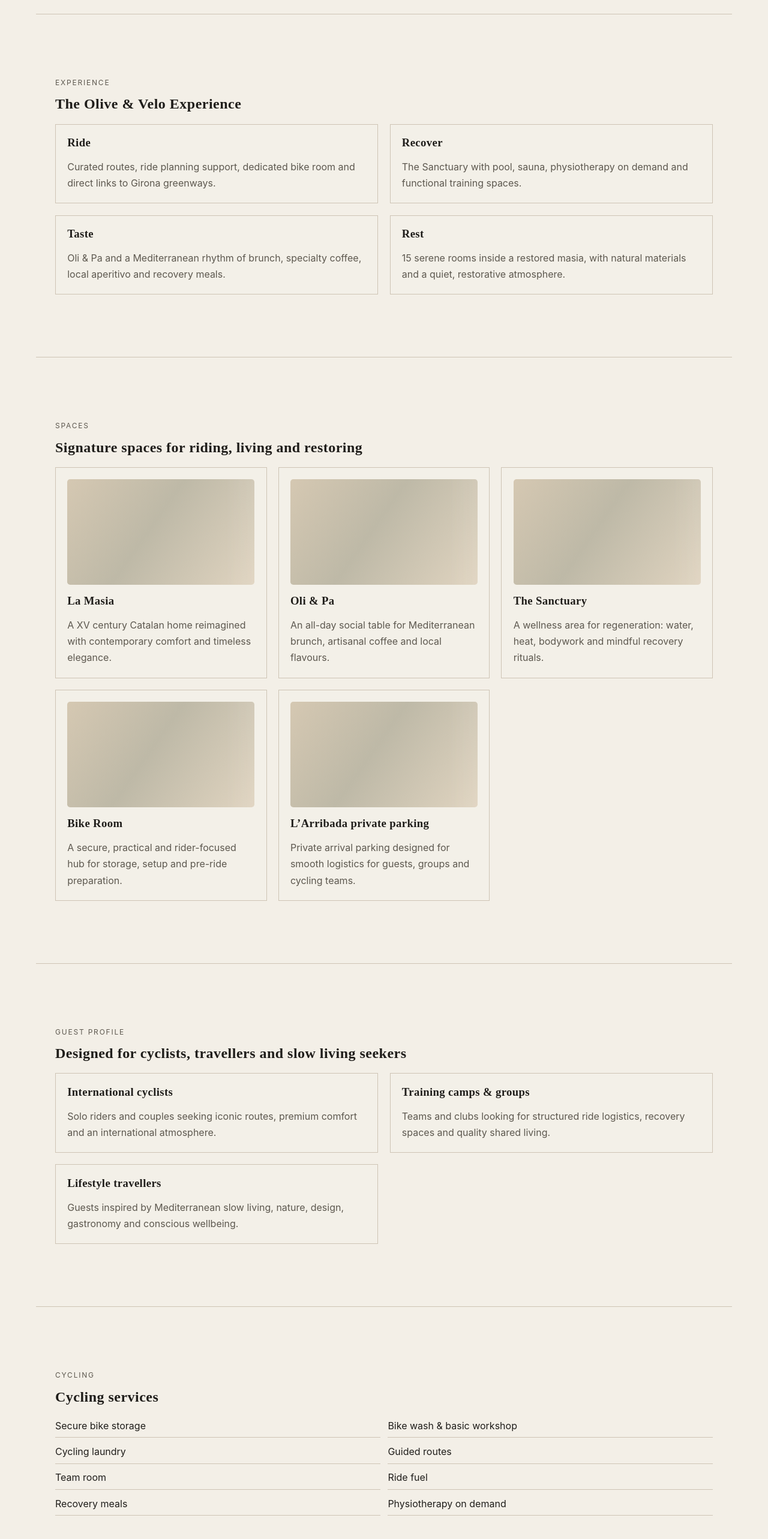
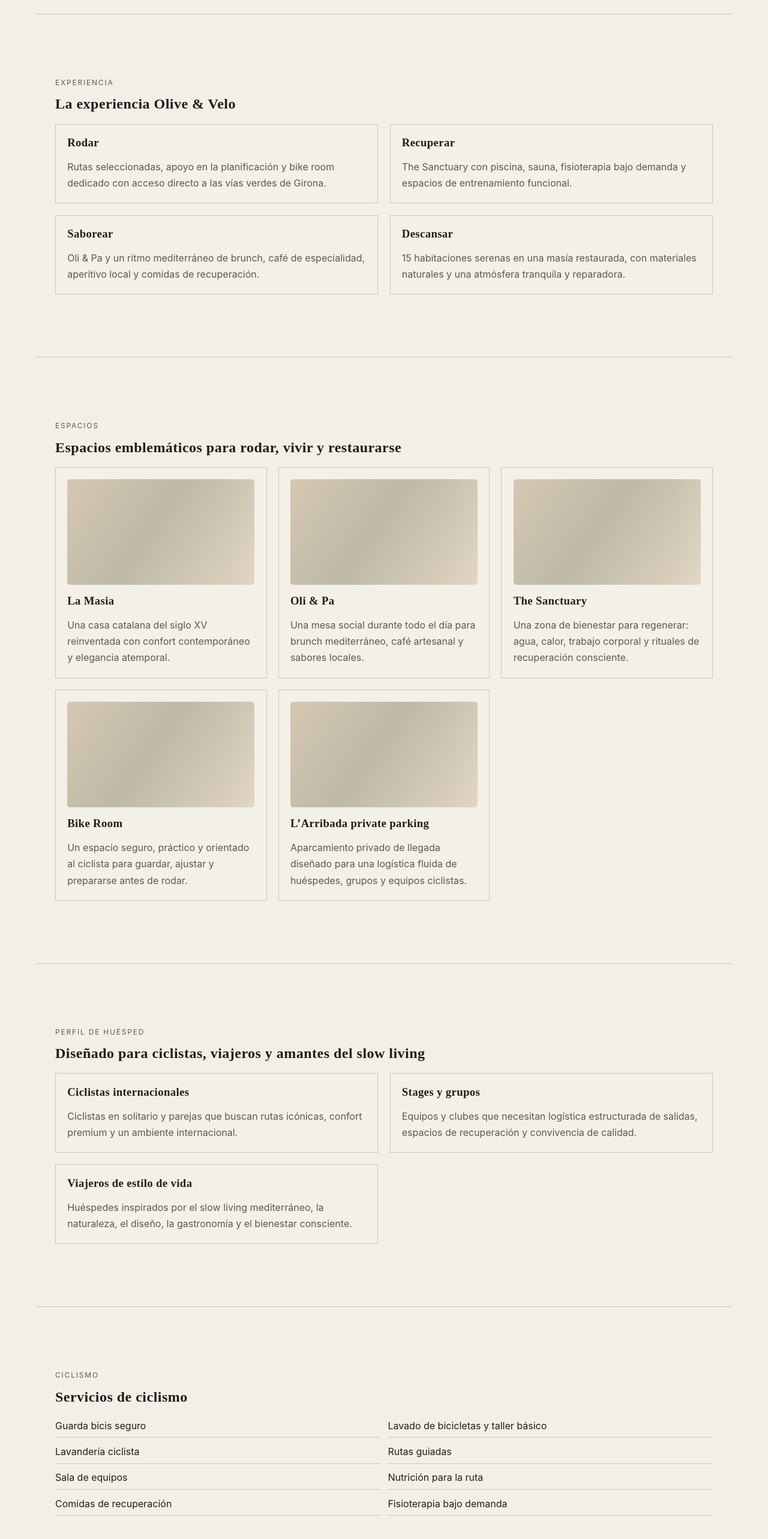
Before and after one commit to spv4ever/olive-velo, a React (Vite) app: page / in a window 1280 px wide. Shown: the part 2038-4604 px from the top of the page at 60% size. Built offline with nearby package versions, Linux system fonts and the light colour scheme.

Commit message:
Translate Experience, Spaces, Guest Profile and Cycling sections by locale

```diff
--- a/src/App.jsx
+++ b/src/App.jsx
@@ -22,10 +22,10 @@ function App() {
         <Hero t={t} />
         <ConceptSection t={t} />
         <LocationSection t={t} />
-        <ExperienceSection />
-        <SpacesSection />
-        <GuestSection />
-        <CyclingServicesSection />
+        <ExperienceSection t={t} />
+        <SpacesSection t={t} />
+        <GuestSection t={t} />
+        <CyclingServicesSection t={t} />
         <ContactSection t={t} />
       </main>
       <Footer />
--- a/src/components/CyclingServicesSection.jsx
+++ b/src/components/CyclingServicesSection.jsx
@@ -1,24 +1,14 @@
 import React from 'react';
-const services = [
-  'Secure bike storage',
-  'Bike wash & basic workshop',
-  'Cycling laundry',
-  'Guided routes',
-  'Team room',
-  'Ride fuel',
-  'Recovery meals',
-  'Physiotherapy on demand'
-];
 
-function CyclingServicesSection() {
+function CyclingServicesSection({ t }) {
   return (
     <section id="cycling" className="section">
       <div className="section-head">
-        <p className="eyebrow">Cycling</p>
-        <h2>Cycling services</h2>
+        <p className="eyebrow">{t.cycling.eyebrow}</p>
+        <h2>{t.cycling.title}</h2>
       </div>
       <ul className="services-grid">
-        {services.map((service) => (
+        {t.cycling.services.map((service) => (
           <li key={service}>{service}</li>
         ))}
       </ul>
--- a/src/components/ExperienceSection.jsx
+++ b/src/components/ExperienceSection.jsx
@@ -1,32 +1,14 @@
 import React from 'react';
-const experienceItems = [
-  {
-    title: 'Ride',
-    text: 'Curated routes, ride planning support, dedicated bike room and direct links to Girona greenways.'
-  },
-  {
-    title: 'Recover',
-    text: 'The Sanctuary with pool, sauna, physiotherapy on demand and functional training spaces.'
-  },
-  {
-    title: 'Taste',
-    text: 'Oli & Pa and a Mediterranean rhythm of brunch, specialty coffee, local aperitivo and recovery meals.'
-  },
-  {
-    title: 'Rest',
-    text: '15 serene rooms inside a restored masia, with natural materials and a quiet, restorative atmosphere.'
-  }
-];
 
-function ExperienceSection() {
+function ExperienceSection({ t }) {
   return (
     <section id="experience" className="section">
       <div className="section-head">
-        <p className="eyebrow">Experience</p>
-        <h2>The Olive & Velo Experience</h2>
+        <p className="eyebrow">{t.experience.eyebrow}</p>
+        <h2>{t.experience.title}</h2>
       </div>
       <div className="card-grid">
-        {experienceItems.map((item) => (
+        {t.experience.items.map((item) => (
           <article className="card" key={item.title}>
             <h3>{item.title}</h3>
             <p>{item.text}</p>
--- a/src/components/GuestSection.jsx
+++ b/src/components/GuestSection.jsx
@@ -1,28 +1,14 @@
 import React from 'react';
-const guests = [
-  {
-    title: 'International cyclists',
-    text: 'Solo riders and couples seeking iconic routes, premium comfort and an international atmosphere.'
-  },
-  {
-    title: 'Training camps & groups',
-    text: 'Teams and clubs looking for structured ride logistics, recovery spaces and quality shared living.'
-  },
-  {
-    title: 'Lifestyle travellers',
-    text: 'Guests inspired by Mediterranean slow living, nature, design, gastronomy and conscious wellbeing.'
-  }
-];
 
-function GuestSection() {
+function GuestSection({ t }) {
   return (
     <section className="section">
       <div className="section-head">
-        <p className="eyebrow">Guest Profile</p>
-        <h2>Designed for cyclists, travellers and slow living seekers</h2>
+        <p className="eyebrow">{t.guestProfile.eyebrow}</p>
+        <h2>{t.guestProfile.title}</h2>
       </div>
       <div className="card-grid">
-        {guests.map((guest) => (
+        {t.guestProfile.items.map((guest) => (
           <article className="card" key={guest.title}>
             <h3>{guest.title}</h3>
             <p>{guest.text}</p>
--- a/src/components/SpacesSection.jsx
+++ b/src/components/SpacesSection.jsx
@@ -1,36 +1,14 @@
 import React from 'react';
-const spaces = [
-  {
-    title: 'La Masia',
-    text: 'A XV century Catalan home reimagined with contemporary comfort and timeless elegance.'
-  },
-  {
-    title: 'Oli & Pa',
-    text: 'An all-day social table for Mediterranean brunch, artisanal coffee and local flavours.'
-  },
-  {
-    title: 'The Sanctuary',
-    text: 'A wellness area for regeneration: water, heat, bodywork and mindful recovery rituals.'
-  },
-  {
-    title: 'Bike Room',
-    text: 'A secure, practical and rider-focused hub for storage, setup and pre-ride preparation.'
-  },
-  {
-    title: "L’Arribada private parking",
-    text: 'Private arrival parking designed for smooth logistics for guests, groups and cycling teams.'
-  }
-];
 
-function SpacesSection() {
+function SpacesSection({ t }) {
   return (
     <section id="spaces" className="section">
       <div className="section-head">
-        <p className="eyebrow">Spaces</p>
-        <h2>Signature spaces for riding, living and restoring</h2>
+        <p className="eyebrow">{t.spaces.eyebrow}</p>
+        <h2>{t.spaces.title}</h2>
       </div>
       <div className="spaces-grid">
-        {spaces.map((space) => (
+        {t.spaces.items.map((space) => (
           <article className="space-card" key={space.title}>
             <div className="space-image image-placeholder" aria-hidden="true" />
             <h3>{space.title}</h3>
--- a/src/i18n.js
+++ b/src/i18n.js
@@ -11,6 +11,42 @@ export const translations = {
     hero: { eyebrow: 'cycling house retreat', title: 'Un refugio ciclista mediterráneo en Girona', description: 'Una masía catalana restaurada del siglo XV donde ciclismo, recuperación, gastronomía y slow living se encuentran.', ctaPrimary: 'Descubrir el retiro', ctaSecondary: 'Explorar la experiencia', imageAria: 'Masía catalana y ambiente ciclista' },
     concept: { eyebrow: 'Slow · Ride · Live', title: 'Donde la calma mediterránea se encuentra con el espíritu del movimiento', p1: 'Olive evoca una vida mediterránea arraigada: luz cálida, mesas estacionales y belleza natural serena. Velo representa ritmo, exploración y la alegría de pedalear en uno de los territorios ciclistas más icónicos de Europa.', p2: 'Juntos, Olive & Velo crea un retiro premium donde rendimiento y serenidad conviven: un lugar diseñado para rodar con propósito, recuperarse en profundidad y vivir cada día con intención.' },
     location: { eyebrow: 'Ubicación', title: 'Girona, territorio ciclista', p1: 'Girona se ha convertido en uno de los hubs ciclistas más influyentes de Europa, conocido por sus condiciones para rodar todo el año, paisajes diversos y cultura ciclista internacional.', p2: 'Desde Quart y Camí de Girona, Olive & Velo ofrece acceso inmediato a vías verdes y carreteras legendarias que conectan Rocacorba, Els Àngels y la Costa Brava.', items: ['Girona · Costa Brava', 'Camí de Girona · Quart', 'Acceso directo a vías verdes', 'Rutas Rocacorba · Els Àngels · Costa Brava'] },
+
+    experience: {
+      eyebrow: 'Experiencia',
+      title: 'La experiencia Olive & Velo',
+      items: [
+        { title: 'Rodar', text: 'Rutas seleccionadas, apoyo en la planificación y bike room dedicado con acceso directo a las vías verdes de Girona.' },
+        { title: 'Recuperar', text: 'The Sanctuary con piscina, sauna, fisioterapia bajo demanda y espacios de entrenamiento funcional.' },
+        { title: 'Saborear', text: 'Oli & Pa y un ritmo mediterráneo de brunch, café de especialidad, aperitivo local y comidas de recuperación.' },
+        { title: 'Descansar', text: '15 habitaciones serenas en una masía restaurada, con materiales naturales y una atmósfera tranquila y reparadora.' }
+      ]
+    },
+    spaces: {
+      eyebrow: 'Espacios',
+      title: 'Espacios emblemáticos para rodar, vivir y restaurarse',
+      items: [
+        { title: 'La Masia', text: 'Una casa catalana del siglo XV reinventada con confort contemporáneo y elegancia atemporal.' },
+        { title: 'Oli & Pa', text: 'Una mesa social durante todo el día para brunch mediterráneo, café artesanal y sabores locales.' },
+        { title: 'The Sanctuary', text: 'Una zona de bienestar para regenerar: agua, calor, trabajo corporal y rituales de recuperación consciente.' },
+        { title: 'Bike Room', text: 'Un espacio seguro, práctico y orientado al ciclista para guardar, ajustar y prepararse antes de rodar.' },
+        { title: 'L’Arribada private parking', text: 'Aparcamiento privado de llegada diseñado para una logística fluida de huéspedes, grupos y equipos ciclistas.' }
+      ]
+    },
+    guestProfile: {
+      eyebrow: 'Perfil de huésped',
+      title: 'Diseñado para ciclistas, viajeros y amantes del slow living',
+      items: [
+        { title: 'Ciclistas internacionales', text: 'Ciclistas en solitario y parejas que buscan rutas icónicas, confort premium y un ambiente internacional.' },
+        { title: 'Stages y grupos', text: 'Equipos y clubes que necesitan logística estructurada de salidas, espacios de recuperación y convivencia de calidad.' },
+        { title: 'Viajeros de estilo de vida', text: 'Huéspedes inspirados por el slow living mediterráneo, la naturaleza, el diseño, la gastronomía y el bienestar consciente.' }
+      ]
+    },
+    cycling: {
+      eyebrow: 'Ciclismo',
+      title: 'Servicios de ciclismo',
+      services: ['Guarda bicis seguro', 'Lavado de bicicletas y taller básico', 'Lavandería ciclista', 'Rutas guiadas', 'Sala de equipos', 'Nutrición para la ruta', 'Comidas de recuperación', 'Fisioterapia bajo demanda']
+    },
     contact: { eyebrow: 'Próximamente', title: 'Una nueva cycling house retreat llega a Girona', text: 'Olive & Velo está naciendo como un lugar para rodar, recuperarse y vivir el ritmo mediterráneo.', cta: 'Contáctanos' }
   },
   en: {
@@ -19,6 +55,42 @@ export const translations = {
     hero: { eyebrow: 'cycling house retreat', title: 'A Mediterranean cycling retreat in Girona', description: 'A restored 15th-century Catalan masia where cycling, recovery, gastronomy and slow living meet.', ctaPrimary: 'Discover the retreat', ctaSecondary: 'Explore the experience', imageAria: 'Catalan masia and cycling ambience' },
     concept: { eyebrow: 'Slow · Ride · Live', title: 'Where Mediterranean calm meets the spirit of movement', p1: 'Olive evokes rooted Mediterranean living: warm light, seasonal tables and quiet natural beauty. Velo represents rhythm, exploration and the joy of riding in one of Europe’s most iconic cycling territories.', p2: 'Together, Olive & Velo creates a premium retreat where performance and serenity coexist — a place designed to ride with purpose, recover deeply, and live each day with intention.' },
     location: { eyebrow: 'Location', title: 'Girona, cycling territory', p1: 'Girona has become one of Europe’s most influential cycling hubs, known for its year-round riding conditions, diverse landscapes and international cycling culture.', p2: 'From Quart and Camí de Girona, Olive & Velo offers immediate access to greenways and legendary roads connecting Rocacorba, Els Àngels and the Costa Brava coastline.', items: ['Girona · Costa Brava', 'Camí de Girona · Quart', 'Direct access to greenways', 'Rocacorba · Els Àngels · Costa Brava routes'] },
+
+    experience: {
+      eyebrow: 'Experience',
+      title: 'The Olive & Velo Experience',
+      items: [
+        { title: 'Ride', text: 'Curated routes, ride planning support, dedicated bike room and direct links to Girona greenways.' },
+        { title: 'Recover', text: 'The Sanctuary with pool, sauna, physiotherapy on demand and functional training spaces.' },
+        { title: 'Taste', text: 'Oli & Pa and a Mediterranean rhythm of brunch, specialty coffee, local aperitivo and recovery meals.' },
+        { title: 'Rest', text: '15 serene rooms inside a restored masia, with natural materials and a quiet, restorative atmosphere.' }
+      ]
+    },
+    spaces: {
+      eyebrow: 'Spaces',
+      title: 'Signature spaces for riding, living and restoring',
+      items: [
+        { title: 'La Masia', text: 'A XV century Catalan home reimagined with contemporary comfort and timeless elegance.' },
+        { title: 'Oli & Pa', text: 'An all-day social table for Mediterranean brunch, artisanal coffee and local flavours.' },
+        { title: 'The Sanctuary', text: 'A wellness area for regeneration: water, heat, bodywork and mindful recovery rituals.' },
+        { title: 'Bike Room', text: 'A secure, practical and rider-focused hub for storage, setup and pre-ride preparation.' },
+        { title: 'L’Arribada private parking', text: 'Private arrival parking designed for smooth logistics for guests, groups and cycling teams.' }
+      ]
+    },
+    guestProfile: {
+      eyebrow: 'Guest Profile',
+      title: 'Designed for cyclists, travellers and slow living seekers',
+      items: [
+        { title: 'International cyclists', text: 'Solo riders and couples seeking iconic routes, premium comfort and an international atmosphere.' },
+        { title: 'Training camps & groups', text: 'Teams and clubs looking for structured ride logistics, recovery spaces and quality shared living.' },
+        { title: 'Lifestyle travellers', text: 'Guests inspired by Mediterranean slow living, nature, design, gastronomy and conscious wellbeing.' }
+      ]
+    },
+    cycling: {
+      eyebrow: 'Cycling',
+      title: 'Cycling services',
+      services: ['Secure bike storage', 'Bike wash & basic workshop', 'Cycling laundry', 'Guided routes', 'Team room', 'Ride fuel', 'Recovery meals', 'Physiotherapy on demand']
+    },
     contact: { eyebrow: 'Coming soon', title: 'A new cycling house retreat is coming to Girona', text: 'Olive & Velo is being created as a place to ride, recover and live the Mediterranean rhythm.', cta: 'Contact us' }
   },
   ca: {
@@ -27,6 +99,42 @@ export const translations = {
     hero: { eyebrow: 'cycling house retreat', title: 'Un refugi ciclista mediterrani a Girona', description: "Una masia catalana restaurada del segle XV on el ciclisme, la recuperació, la gastronomia i l'slow living es troben.", ctaPrimary: 'Descobreix el retir', ctaSecondary: "Explora l'experiència", imageAria: 'Masia catalana i ambient ciclista' },
     concept: { eyebrow: 'Slow · Ride · Live', title: 'On la calma mediterrània es troba amb l’esperit del moviment', p1: 'Olive evoca una vida mediterrània arrelada: llum càlida, taules estacionals i bellesa natural serena. Velo representa ritme, exploració i l’alegria de pedalar en un dels territoris ciclistes més icònics d’Europa.', p2: 'Junts, Olive & Velo crea un retir premium on rendiment i serenor conviuen: un lloc dissenyat per pedalar amb propòsit, recuperar-se a fons i viure cada dia amb intenció.' },
     location: { eyebrow: 'Ubicació', title: 'Girona, territori ciclista', p1: 'Girona s’ha convertit en un dels hubs ciclistes més influents d’Europa, conegut per les seves condicions per pedalar tot l’any, paisatges diversos i cultura ciclista internacional.', p2: 'Des de Quart i Camí de Girona, Olive & Velo ofereix accés immediat a vies verdes i carreteres llegendàries que connecten Rocacorba, Els Àngels i la Costa Brava.', items: ['Girona · Costa Brava', 'Camí de Girona · Quart', 'Accés directe a vies verdes', 'Rutes Rocacorba · Els Àngels · Costa Brava'] },
+
+    experience: {
+      eyebrow: 'Experiència',
+      title: "L'experiència Olive & Velo",
+      items: [
+        { title: 'Pedalar', text: 'Rutes seleccionades, suport en la planificació i bike room dedicat amb accés directe a les vies verdes de Girona.' },
+        { title: 'Recuperar', text: 'The Sanctuary amb piscina, sauna, fisioteràpia sota demanda i espais d’entrenament funcional.' },
+        { title: 'Assaborir', text: 'Oli & Pa i un ritme mediterrani de brunch, cafè d’especialitat, aperitiu local i àpats de recuperació.' },
+        { title: 'Descansar', text: '15 habitacions serenes dins d’una masia restaurada, amb materials naturals i una atmosfera tranquil·la i reparadora.' }
+      ]
+    },
+    spaces: {
+      eyebrow: 'Espais',
+      title: 'Espais emblemàtics per pedalar, viure i restaurar-se',
+      items: [
+        { title: 'La Masia', text: 'Una casa catalana del segle XV reinventada amb confort contemporani i elegància atemporal.' },
+        { title: 'Oli & Pa', text: 'Una taula social durant tot el dia per a brunch mediterrani, cafè artesanal i sabors locals.' },
+        { title: 'The Sanctuary', text: 'Una zona de benestar per regenerar: aigua, calor, treball corporal i rituals de recuperació conscient.' },
+        { title: 'Bike Room', text: 'Un espai segur, pràctic i orientat al ciclista per guardar, ajustar i preparar-se abans de pedalar.' },
+        { title: 'L’Arribada private parking', text: 'Aparcament privat d’arribada dissenyat per a una logística fluida d’hostes, grups i equips ciclistes.' }
+      ]
+    },
+    guestProfile: {
+      eyebrow: 'Perfil de l’hoste',
+      title: 'Dissenyat per a ciclistes, viatgers i amants del slow living',
+      items: [
+        { title: 'Ciclistes internacionals', text: 'Ciclistes en solitari i parelles que busquen rutes icòniques, confort premium i un ambient internacional.' },
+        { title: 'Stages i grups', text: 'Equips i clubs que necessiten logística estructurada de sortides, espais de recuperació i convivència de qualitat.' },
+        { title: 'Viatgers de lifestyle', text: 'Hostes inspirats pel slow living mediterrani, la natura, el disseny, la gastronomia i el benestar conscient.' }
+      ]
+    },
+    cycling: {
+      eyebrow: 'Ciclisme',
+      title: 'Serveis de ciclisme',
+      services: ['Guarda-bicis segur', 'Rentat de bicicletes i taller bàsic', 'Bugaderia ciclista', 'Rutes guiades', 'Sala d’equips', 'Nutrició per a la ruta', 'Àpats de recuperació', 'Fisioteràpia sota demanda']
+    },
     contact: { eyebrow: 'Pròximament', title: 'Un nou cycling house retreat arriba a Girona', text: 'Olive & Velo neix com un lloc per pedalar, recuperar-se i viure el ritme mediterrani.', cta: 'Contacta amb nosaltres' }
   }
 };
```
